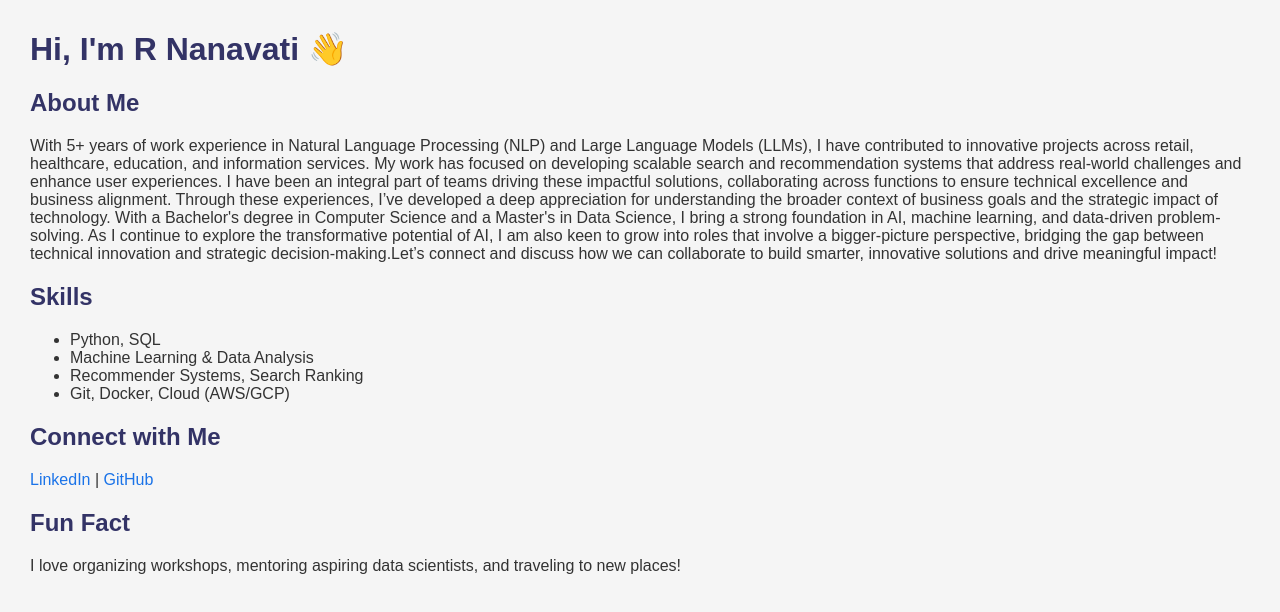
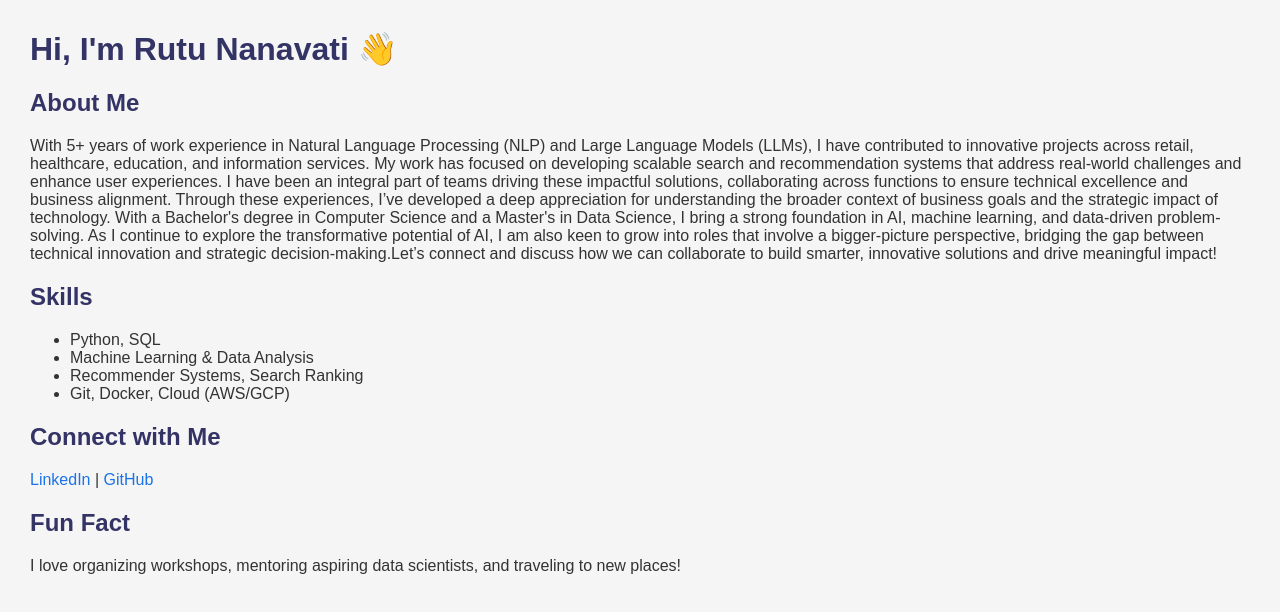
Before and after one commit to nanavatirutu/nanavatirutu.github.io, a plain HTML site: page index.html in a window 1280 px wide. Drawn offline with Linux system fonts and the light colour scheme.

Commit message:
Update index.html

```diff
--- a/index.html
+++ b/index.html
@@ -13,7 +13,7 @@
 </head>
 <body>
 
-  <h1>Hi, I'm R Nanavati 👋</h1>
+  <h1>Hi, I'm Rutu Nanavati 👋</h1>
 
 
   <h2>About Me</h2>
```
